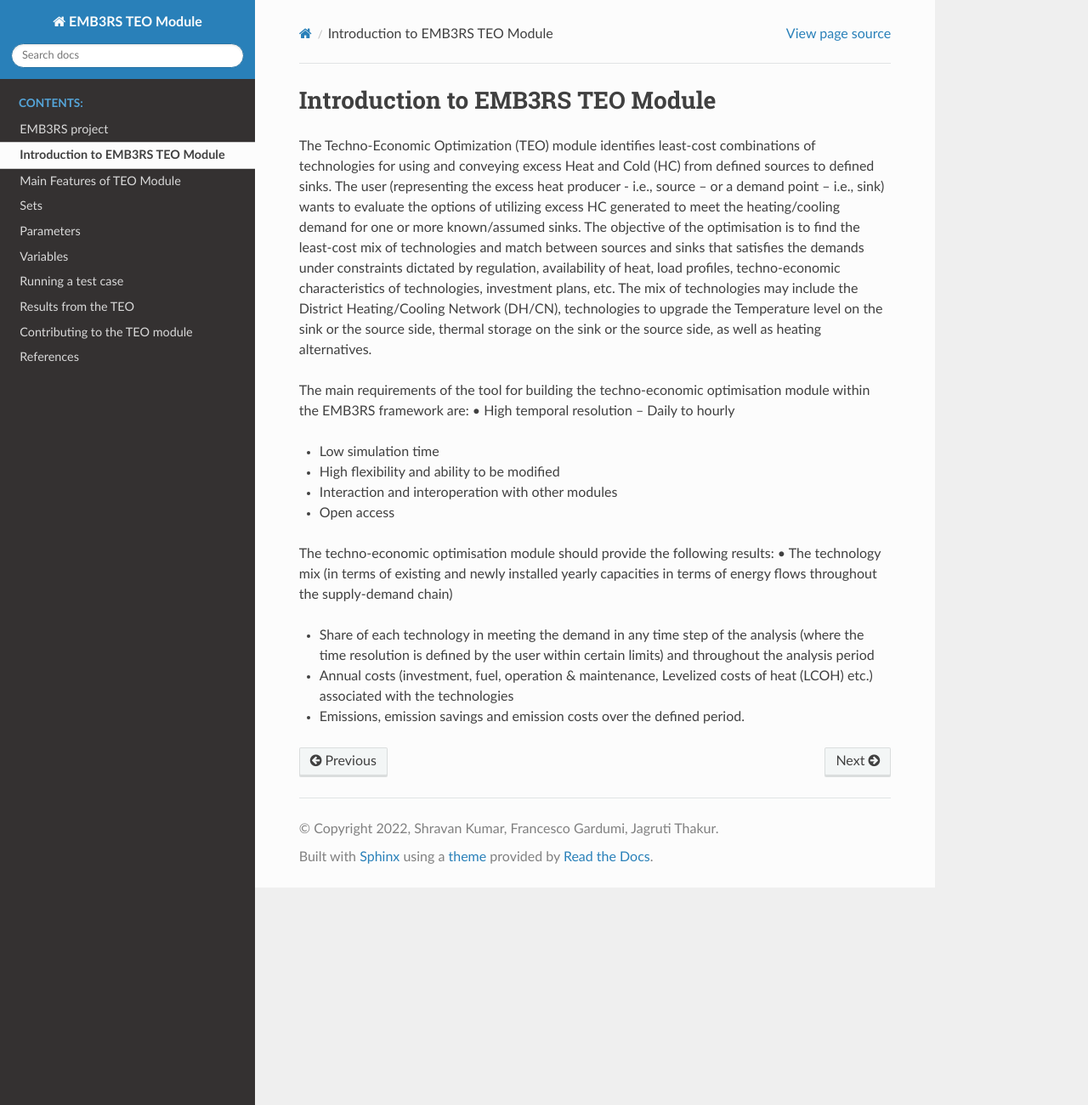
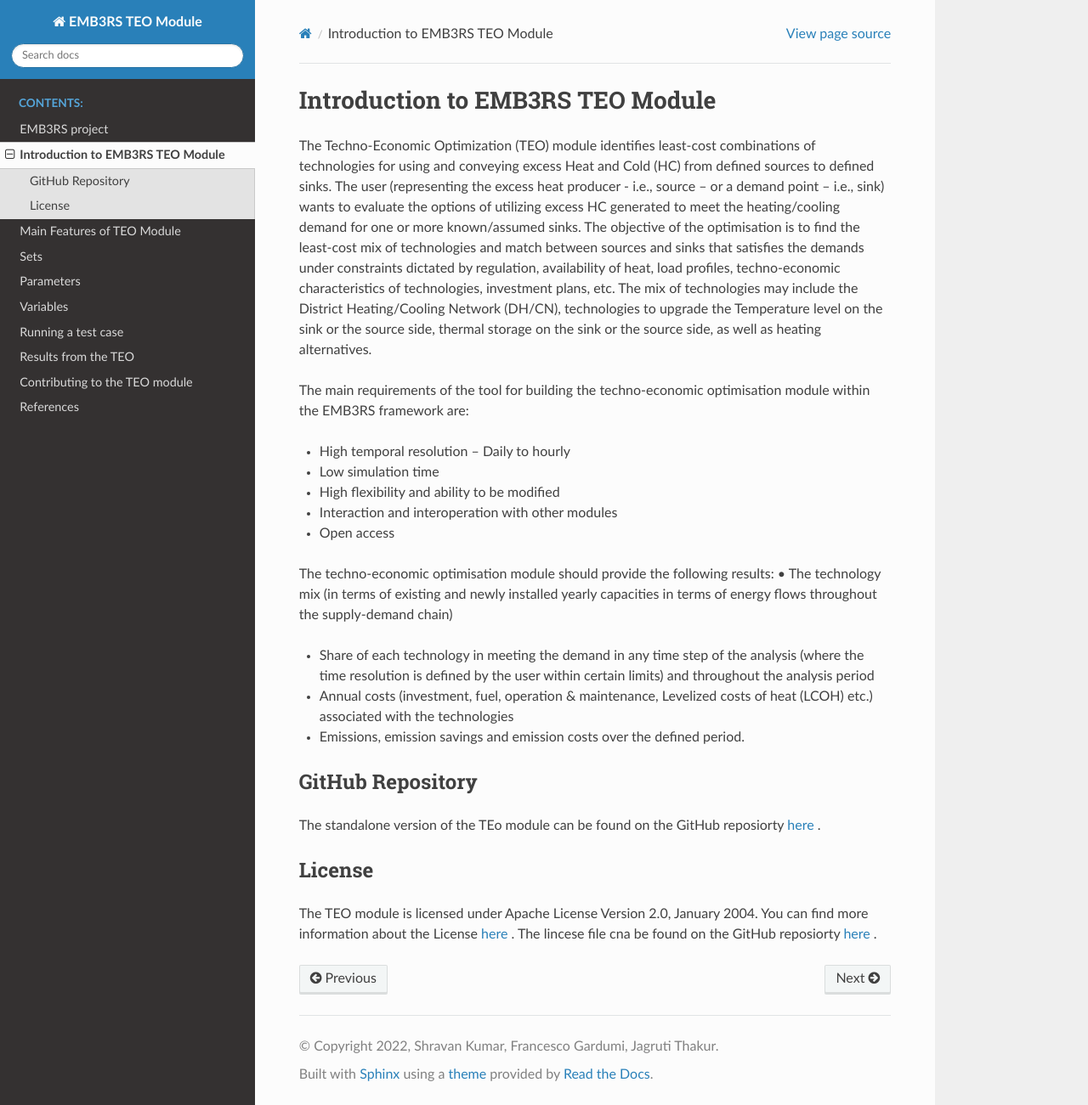
Before and after one commit to ShravanKumar23/EMB3RS-TEO-Module, a Sphinx documentation site: the page built from docs/source/Introduction.rst, in a window 1280 px wide and 1301 px high. Shown: the whole window at 85% size. Built offline with Sphinx 7.4.7 and the Read the Docs theme 2.0.0, drawn with Linux system fonts in a browser that asks for light colours.

Commit message:
Update Introduction.rst

```diff
--- a/docs/source/Introduction.rst
+++ b/docs/source/Introduction.rst
@@ -5,6 +5,7 @@ Introduction to EMB3RS TEO Module
 The Techno-Economic Optimization (TEO) module identifies least-cost combinations of technologies for using and conveying excess Heat and Cold (HC) from defined sources to defined sinks. The user (representing the excess heat producer - i.e., source – or a demand point – i.e., sink) wants to evaluate the options of utilizing excess HC generated to meet the heating/cooling demand for one or more known/assumed sinks. The objective of the optimisation is to find the least-cost mix of technologies and match between sources and sinks that satisfies the demands under constraints dictated by regulation, availability of heat, load profiles, techno-economic characteristics of technologies, investment plans, etc. The mix of technologies may include the District Heating/Cooling Network (DH/CN), technologies to upgrade the Temperature level on the sink or the source side, thermal storage on the sink or the source side, as well as heating alternatives.
 
 The main requirements of the tool for building the techno-economic optimisation module within the EMB3RS framework are:
+
 •	High temporal resolution  – Daily to hourly
 
 •	Low simulation time
@@ -23,3 +24,13 @@ The techno-economic optimisation module should provide the following results:
 •	Annual costs (investment, fuel, operation & maintenance, Levelized costs of heat (LCOH) etc.) associated with the technologies
 
 •	Emissions, emission savings and emission costs over the defined period.
+
+GitHub Repository
+------------------
+
+The standalone version of the TEo module can be found on the GitHub reposiorty `here <https://github.com/ShravanKumar23/EMB3RS-TEO-Module>`_ .
+
+License
+--------------
+
+The TEO module is licensed under Apache License Version 2.0, January 2004. You can find more information about the License `here <http://www.apache.org/licenses/>`_ . The lincese file cna be found on the GitHub reposiorty `here <https://github.com/ShravanKumar23/EMB3RS-TEO-Module>`_ .
```
